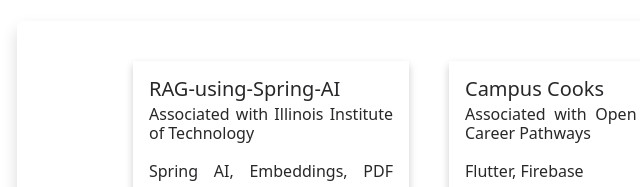
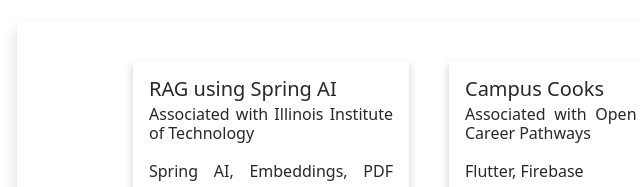
Before and after one commit to saiprasaad/portfolio, a plain HTML site: page index.html in a window 1280 px wide. Shown: the part 4609-4796 px from the top of the page, 53-693 px from the left. Drawn offline with nearby package versions, Linux system fonts and the light colour scheme; a small style sheet from the web is missing.

Commit message:
Update index.html

```diff
--- a/index.html
+++ b/index.html
@@ -676,7 +676,7 @@
                                             <div class="flip-card-inner">
                                                 <div class="flip-card-front">
                                                     <div class="card-body">
-                                                        <h5 class="card-title">RAG-using-Spring-AI</h5>
+                                                        <h5 class="card-title">RAG using Spring AI</h5>
                                                         <h6 class="card-subtitle mb-3">Associated with Illinois
                                                             Institute of Technology</h6>
                                                         <p class="card-text">Spring AI, Embeddings, PDF Processing
```
